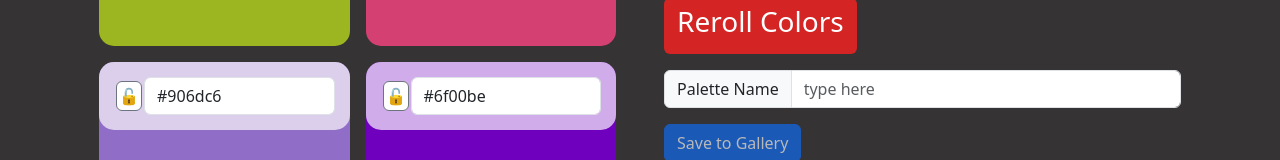
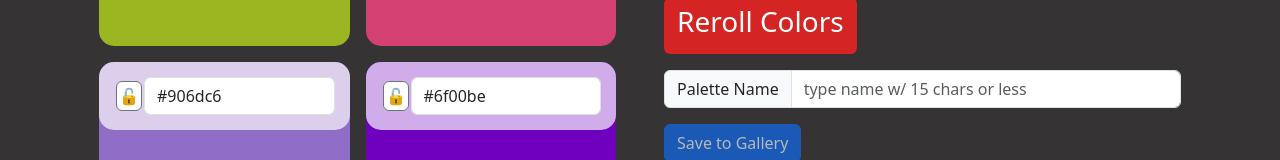
Before and after one commit to denise-b076/startup, a React (Vite) app: page /palette_maker in a window 1280 px wide. Shown: the part 381-541 px from the top of the page. Built offline with nearby package versions, Linux system fonts and the light colour scheme.

Commit message:
edited paletteName to be 15 chars or less to save

```diff
--- a/src/palette_maker/palette_maker.jsx
+++ b/src/palette_maker/palette_maker.jsx
@@ -137,9 +137,9 @@ export function Palette({ color, setColor, userName }) {
             <form method="get">
                 <div className="input-group mb-3">
                     <span className="input-group-text">Palette Name</span>
-                    <input className="form-control" type="text" onChange={(e) => setPaletteName(e.target.value)} placeholder="type here" />
+                    <input className="form-control" type="text" onChange={(e) => setPaletteName(e.target.value)} placeholder="type name w/ 15 chars or less" />
                 </div>
-                <Button disabled={!allValuesInPalette} onClick={() => {
+                <Button disabled={!allValuesInPalette || paletteName.length > 15} onClick={() => {
                     navigate('/gallery');
                     savePalette(paletteName, color, 'gallery', userName);
                     savePalette(paletteName, color, 'inspire', userName);
```
